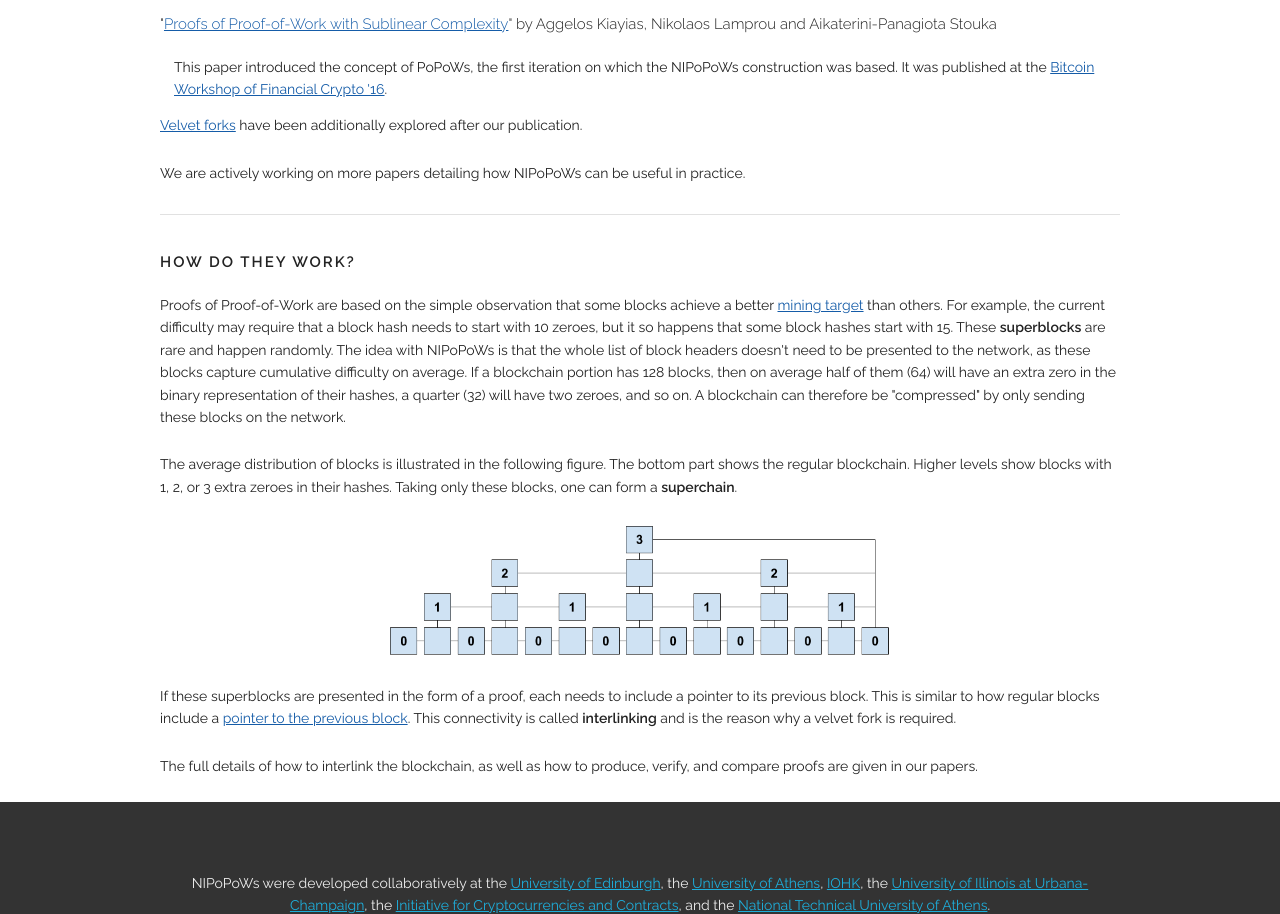
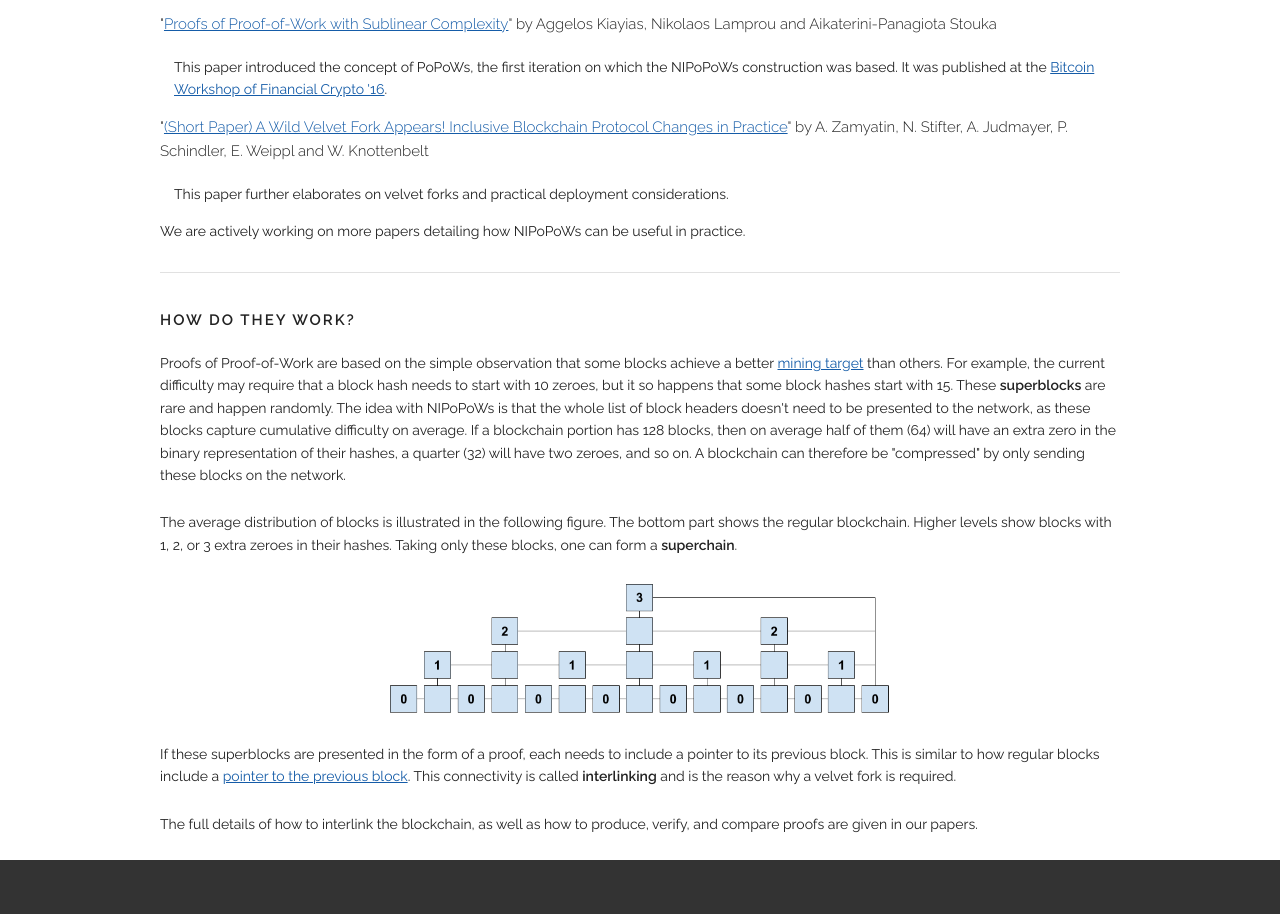
Before and after one commit to dionyziz/popow, a website: page website/index.html in a window 1280 px wide. Shown: the part 1724-2638 px from the top of the page. Drawn offline with nearby package versions, Linux system fonts and the light colour scheme.

Commit message:
Upgrade velvet forks paper to first-class citizen

```diff
--- a/website/index.html
+++ b/website/index.html
@@ -100,7 +100,10 @@
 
         <p class='title-description'>This paper introduced the concept of PoPoWs, the first iteration on which the NIPoPoWs construction was based. It was published at the <a href='https://fc16.ifca.ai/bitcoin/'>Bitcoin Workshop of Financial Crypto '16</a>.</p>
 
-        <p><a href='https://eprint.iacr.org/2018/087.pdf'>Velvet forks</a> have been additionally explored after our publication.</p>
+        <h6>"<a href='https://eprint.iacr.org/2018/087.pdf'>(Short Paper) A Wild Velvet Fork Appears!  Inclusive Blockchain Protocol Changes in Practice</a>" by
+        A. Zamyatin, N. Stifter, A. Judmayer, P. Schindler, E. Weippl and W. Knottenbelt</h6>
+
+        <p class='title-description'>This paper further elaborates on velvet forks and practical deployment considerations.</p>
 
         <p>
           We are actively working on more papers detailing how NIPoPoWs can be useful in practice.
```
